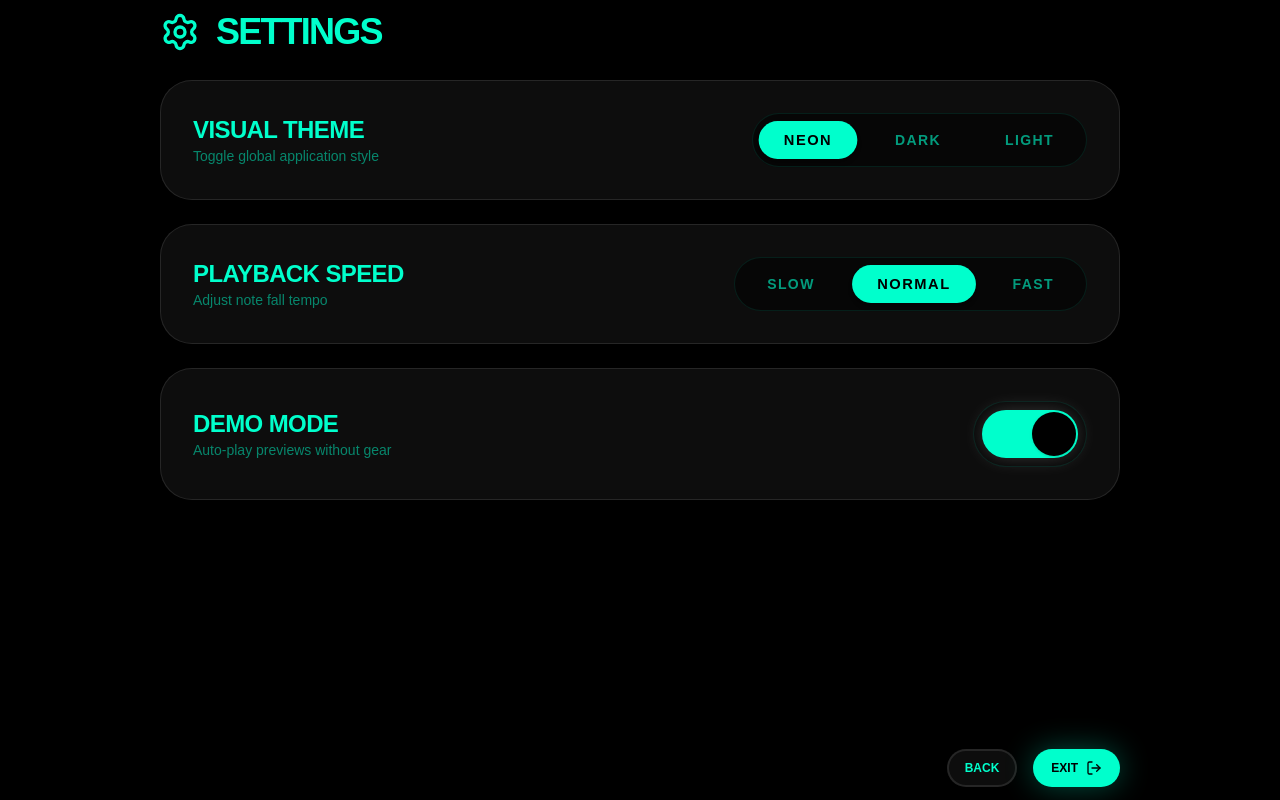
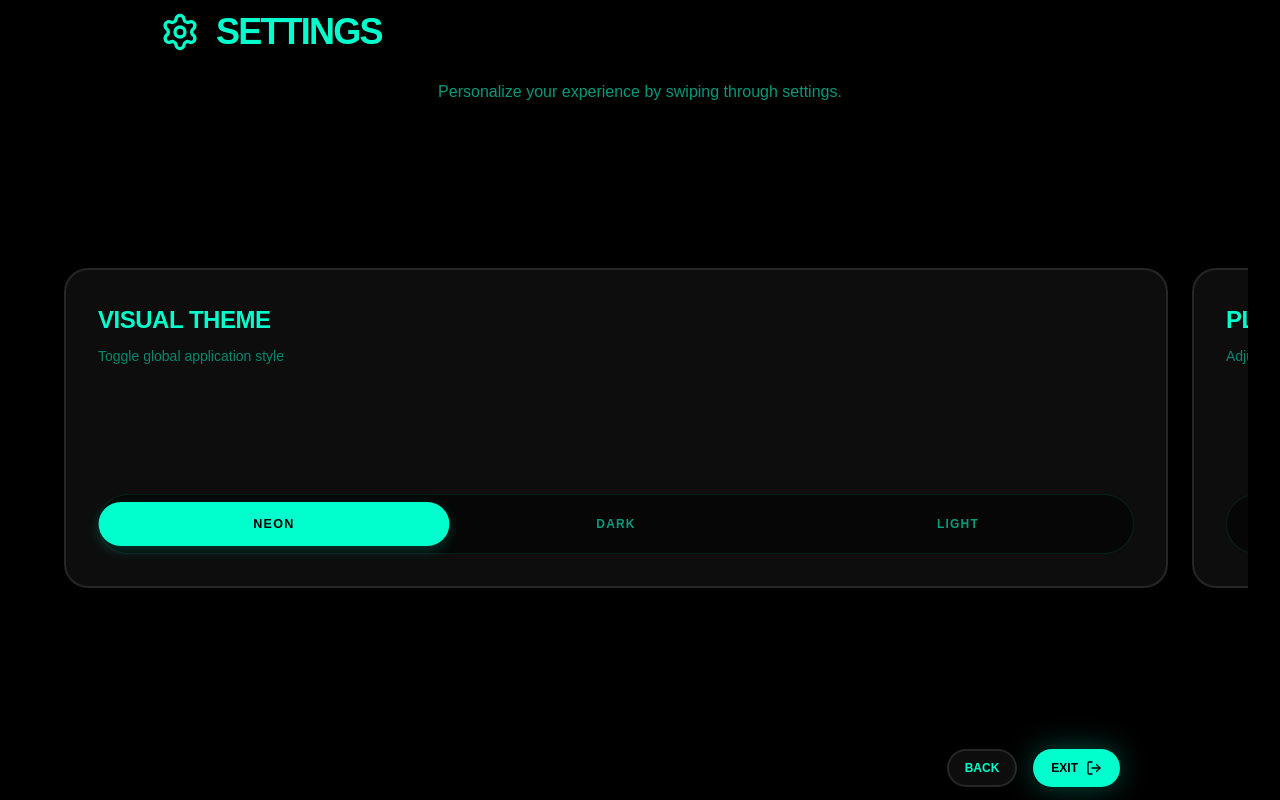
Before and after one commit to hongy20/midi-jam, a Next.js app: page /options in a window 1280 px wide. Built offline with nearby package versions, Linux system fonts and the light colour scheme.

Commit message:
refactor(options): rename OptionCard, internalize logic, and apply horizontal layout

```diff
--- a/src/app/options/page.tsx
+++ b/src/app/options/page.tsx
@@ -4,14 +4,14 @@ import { LogOut, Settings } from "lucide-react";
 import { useSearchParams } from "next/navigation";
 import { Suspense } from "react";
 import { Button } from "@/components/button/button";
+import {
+  OptionCard,
+  type OptionType,
+} from "@/components/option-card/option-card";
 import { PageFooter } from "@/components/page-footer/page-footer";
 import { PageHeader } from "@/components/page-header/page-header";
 import { PageLayout } from "@/components/page-layout/page-layout";
-import { SettingItem } from "@/components/setting-item/setting-item";
-import { useAppContext } from "@/context/app-context";
-import { useTheme } from "@/context/theme-context";
 import { useNavigation } from "@/hooks/use-navigation";
-import { THEMES } from "@/lib/theme/constant";
 
 function BackButton() {
   const { goBack } = useNavigation();
@@ -27,16 +27,7 @@ function BackButton() {
 
 export default function OptionsPage() {
   const { toHome } = useNavigation();
-  const { theme, setTheme } = useTheme();
-  const {
-    options: { speed, setSpeed, demoMode, setDemoMode },
-  } = useAppContext();
-
-  const speedOptions = [
-    { label: "Slow", value: 0.5 },
-    { label: "Normal", value: 1.0 },
-    { label: "Fast", value: 2.0 },
-  ] as const;
+  const optionTypes: OptionType[] = ["theme", "speed", "demo"];
 
   return (
     <PageLayout
@@ -58,69 +49,20 @@ export default function OptionsPage() {
         </PageFooter>
       }
     >
-      <main className="w-full h-full flex flex-col gap-6 py-4 px-8 max-w-5xl mx-auto overflow-y-auto">
-        <SettingItem
-          title="Visual Theme"
-          description="Toggle global application style"
-        >
-          {THEMES.map((opt) => (
-            <button
-              key={opt}
-              type="button"
-              onClick={() => setTheme(opt)}
-              className={`px-4 sm:px-6 py-2 rounded-full font-black text-xs sm:text-sm uppercase tracking-widest transition-all ${
-                theme === opt
-                  ? "bg-foreground text-background shadow-md scale-[1.05]"
-                  : "text-foreground/60 hover:text-foreground"
-              }`}
-            >
-              {opt}
-            </button>
+      <main className="w-full h-full max-h-full max-w-full overflow-y-auto overflow-x-hidden py-4 px-8 min-h-0 max-w-5xl mx-auto flex flex-col gap-8">
+        <p className="text-center text-foreground/60 text-base font-medium">
+          Personalize your experience by swiping through settings.
+        </p>
+
+        <div className="h-full flex items-center gap-6 overflow-x-auto snap-x snap-mandatory px-8">
+          {optionTypes.map((type) => (
+            <OptionCard
+              key={type}
+              type={type}
+              className="shrink-0 w-[calc(100%-3rem)] min-h-[400px]:w-[360px] snap-center"
+            />
           ))}
-        </SettingItem>
-
-        <SettingItem
-          title="Playback Speed"
-          description="Adjust note fall tempo"
-        >
-          {speedOptions.map((opt) => (
-            <button
-              key={opt.label}
-              type="button"
-              onClick={() => setSpeed(opt.value)}
-              className={`px-4 sm:px-6 py-2 rounded-full font-black text-xs sm:text-sm uppercase tracking-widest transition-all ${
-                speed === opt.value
-                  ? "bg-foreground text-background shadow-md scale-[1.05]"
-                  : "text-foreground/60 hover:text-foreground"
-              }`}
-            >
-              {opt.label}
-            </button>
-          ))}
-        </SettingItem>
-
-        <SettingItem
-          title="Demo Mode"
-          description="Auto-play previews without gear"
-        >
-          <button
-            type="button"
-            onClick={() => setDemoMode(!demoMode)}
-            className={`w-20 sm:w-24 h-10 sm:h-12 rounded-full relative transition-colors duration-300 self-end sm:self-auto ${
-              demoMode
-                ? "bg-foreground shadow-[0_0_20px_rgba(255,255,255,0.2)]"
-                : "bg-foreground/20"
-            }`}
-          >
-            <div
-              className={`absolute top-1 bottom-1 w-8 sm:w-10 rounded-full transition-all duration-300 ease-[cubic-bezier(0.34,1.56,0.64,1)] shadow-sm ${
-                demoMode
-                  ? "bg-background left-[calc(100%-0.25rem-2rem)] sm:left-[calc(100%-0.25rem-2.5rem)] scale-110"
-                  : "bg-foreground/50 left-1 scale-90"
-              }`}
-            />
-          </button>
-        </SettingItem>
+        </div>
       </main>
     </PageLayout>
   );
--- /dev/null
+++ b/src/components/option-card/option-card.module.css
@@ -0,0 +1,128 @@
+.card {
+  position: relative;
+  padding: 2rem;
+  border-radius: 1.5rem;
+  border: 2px solid var(--ui-card-border);
+  background-color: var(--ui-card-bg);
+  backdrop-filter: blur(12px);
+  transition: all 0.3s ease;
+  text-align: left;
+  display: flex;
+  flex-direction: column;
+  justify-content: space-between;
+  gap: 2rem;
+  overflow: hidden;
+  min-height: 20rem;
+}
+
+.card:hover {
+  border-color: rgba(var(--foreground-rgb), 0.3);
+  background-color: rgba(var(--foreground-rgb), 0.1);
+}
+
+.info {
+  display: flex;
+  flex-direction: column;
+  gap: 0.5rem;
+}
+
+.title {
+  font-size: 1.5rem;
+  font-weight: 800;
+  text-transform: uppercase;
+  letter-spacing: -0.02em;
+  color: var(--foreground);
+}
+
+.description {
+  font-size: 0.875rem;
+  font-weight: 500;
+  color: var(--foreground);
+  opacity: 0.5;
+}
+
+.controls {
+  display: flex;
+  align-items: center;
+  width: 100%;
+}
+
+.buttonGroup {
+  display: flex;
+  flex-wrap: wrap;
+  gap: 0.5rem;
+  background-color: rgba(var(--background-rgb), 0.5);
+  padding: 0.5rem;
+  border-radius: 9999px;
+  border: 1px solid rgba(var(--foreground-rgb), 0.1);
+  width: 100%;
+}
+
+.optionButton {
+  flex: 1;
+  padding: 0.75rem 1rem;
+  border-radius: 9999px;
+  font-weight: 900;
+  font-size: 0.75rem;
+  text-transform: uppercase;
+  letter-spacing: 0.1em;
+  transition: all 0.3s ease;
+  white-space: nowrap;
+}
+
+.optionUnselected {
+  color: rgba(var(--foreground-rgb), 0.6);
+}
+
+.optionUnselected:hover {
+  color: var(--foreground);
+}
+
+.optionSelected {
+  background-color: var(--foreground);
+  color: var(--background);
+  box-shadow: 0 4px 12px rgba(var(--foreground-rgb), 0.2);
+  transform: scale(1.05);
+}
+
+/* Toggle Switch */
+.toggle {
+  width: 5rem;
+  height: 2.5rem;
+  border-radius: 9999px;
+  position: relative;
+  transition: all 0.3s cubic-bezier(0.34, 1.56, 0.64, 1);
+  cursor: pointer;
+  border: none;
+}
+
+.toggleInactive {
+  background-color: rgba(var(--foreground-rgb), 0.2);
+}
+
+.toggleActive {
+  background-color: var(--foreground);
+  box-shadow: 0 0 20px rgba(var(--foreground-rgb), 0.2);
+}
+
+.toggleKnob {
+  position: absolute;
+  top: 0.25rem;
+  bottom: 0.25rem;
+  width: 2rem;
+  border-radius: 9999px;
+  transition: all 0.3s cubic-bezier(0.34, 1.56, 0.64, 1);
+  box-shadow: 0 2px 4px rgba(0, 0, 0, 0.1);
+}
+
+.knobInactive {
+  background-color: rgba(var(--foreground-rgb), 0.5);
+  left: 0.25rem;
+  transform: scale(0.9);
+}
+
+.knobActive {
+  background-color: var(--background);
+  left: calc(100% - 2.25rem);
+  transform: scale(1.1);
+}
--- /dev/null
+++ b/src/components/option-card/option-card.tsx
@@ -0,0 +1,139 @@
+"use client";
+
+import { useAppContext } from "@/context/app-context";
+import { useTheme } from "@/context/theme-context";
+import { THEMES, type Theme } from "@/lib/theme/constant";
+import styles from "./option-card.module.css";
+
+export type OptionType = "theme" | "speed" | "demo";
+
+interface OptionCardProps {
+  type: OptionType;
+  className?: string;
+}
+
+type ThemeConfig = {
+  type: "theme";
+  title: string;
+  description: string;
+  options: readonly Theme[];
+  current: Theme;
+  onSelect: (val: Theme) => void;
+};
+
+type SpeedConfig = {
+  type: "speed";
+  title: string;
+  description: string;
+  options: readonly { label: string; value: number }[];
+  current: number;
+  onSelect: (val: number) => void;
+};
+
+type DemoConfig = {
+  type: "demo";
+  title: string;
+  description: string;
+  current: boolean;
+  onToggle: () => void;
+};
+
+type Config = ThemeConfig | SpeedConfig | DemoConfig;
+
+export function OptionCard({ type, className = "" }: OptionCardProps) {
+  const { theme, setTheme } = useTheme();
+  const {
+    options: { speed, setSpeed, demoMode, setDemoMode },
+  } = useAppContext();
+
+  const configs: Record<OptionType, Config> = {
+    theme: {
+      type: "theme",
+      title: "Visual Theme",
+      description: "Toggle global application style",
+      options: THEMES,
+      current: theme,
+      onSelect: (val: Theme) => setTheme(val),
+    },
+    speed: {
+      type: "speed",
+      title: "Playback Speed",
+      description: "Adjust note fall tempo",
+      options: [
+        { label: "Slow", value: 0.5 },
+        { label: "Normal", value: 1.0 },
+        { label: "Fast", value: 2.0 },
+      ],
+      current: speed,
+      onSelect: (val: number) => setSpeed(val),
+    },
+    demo: {
+      type: "demo",
+      title: "Demo Mode",
+      description: "Auto-play previews without gear",
+      current: demoMode,
+      onToggle: () => setDemoMode(!demoMode),
+    },
+  };
+
+  const config = configs[type];
+
+  return (
+    <div className={`${styles.card} ${className}`}>
+      <div className={styles.info}>
+        <span className={styles.title}>{config.title}</span>
+        <span className={styles.description}>{config.description}</span>
+      </div>
+
+      <div className={styles.controls}>
+        {config.type === "demo" ? (
+          <button
+            type="button"
+            onClick={config.onToggle}
+            className={`${styles.toggle} ${
+              config.current ? styles.toggleActive : styles.toggleInactive
+            }`}
+          >
+            <div
+              className={`${styles.toggleKnob} ${
+                config.current ? styles.knobActive : styles.knobInactive
+              }`}
+            />
+          </button>
+        ) : (
+          <div className={styles.buttonGroup}>
+            {config.type === "theme"
+              ? config.options.map((opt) => (
+                  <button
+                    key={opt}
+                    type="button"
+                    onClick={() => config.onSelect(opt)}
+                    className={`${styles.optionButton} ${
+                      config.current === opt
+                        ? styles.optionSelected
+                        : styles.optionUnselected
+                    }`}
+                  >
+                    {opt}
+                  </button>
+                ))
+              : config.options.map((opt) => (
+                  <button
+                    key={opt.label}
+                    type="button"
+                    onClick={() => config.onSelect(opt.value)}
+                    className={`${styles.optionButton} ${
+                      config.current === opt.value
+                        ? styles.optionSelected
+                        : styles.optionUnselected
+                    }`}
+                  >
+                    {opt.label}
+                  </button>
+                ))}
+          </div>
+        )}
+      </div>
+    </div>
+  );
+}
--- a/src/components/setting-item/setting-item.tsx
+++ /dev/null
@@ -1,27 +0,0 @@
-import type React from "react";
-
-export function SettingItem({
-  title,
-  description,
-  children,
-}: {
-  title: string;
-  description: string;
-  children: React.ReactNode;
-}) {
-  return (
-    <div className="bg-[var(--ui-card-bg)] backdrop-blur-md border border-[var(--ui-card-border)] p-6 sm:p-8 rounded-[var(--ui-card-radius)] flex flex-col sm:flex-row items-start sm:items-center justify-between gap-6 hover:bg-foreground/10 transition-colors">
-      <div className="flex flex-col flex-1">
-        <span className="text-xl sm:text-2xl font-bold uppercase tracking-tight">
-          {title}
-        </span>
-        <span className="text-foreground/50 text-xs sm:text-sm font-medium">
-          {description}
-        </span>
-      </div>
-      <div className="flex items-center gap-2 sm:gap-4 flex-wrap bg-background/50 p-2 rounded-full border border-foreground/10 self-stretch sm:self-auto justify-center">
-        {children}
-      </div>
-    </div>
-  );
-}
```
